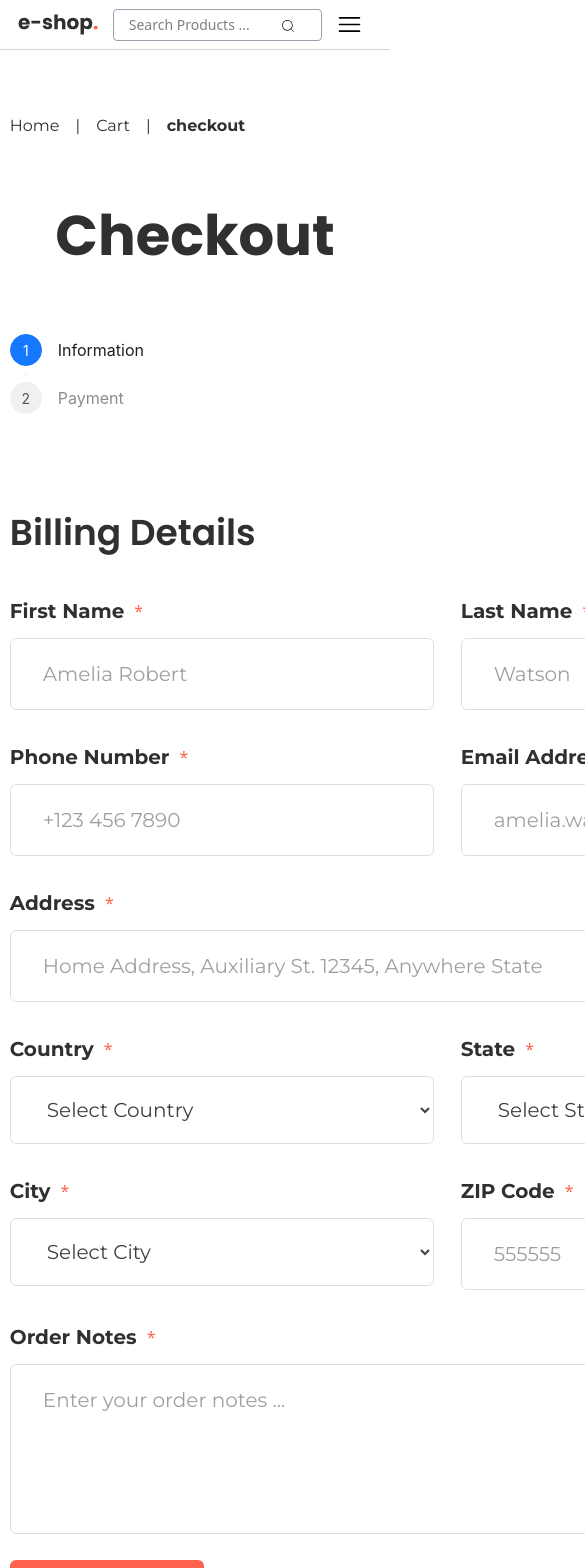
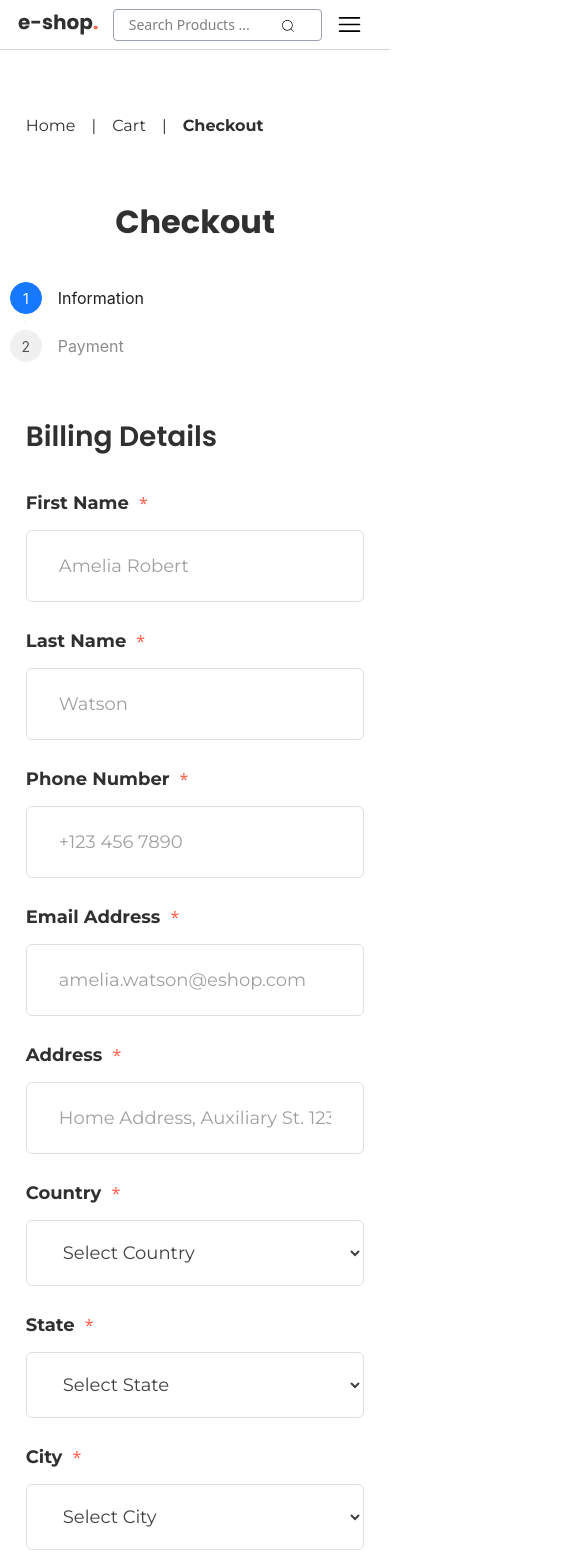
Before and after one commit to Jakaria-Ahmod/e-shop, a React (Vite) app: page /checkout in a window 390 px wide. Shown: the top 1568 px of the page, 585 px wide, since content can reach past the window. Built offline with nearby package versions, Linux system fonts and the light colour scheme.

Commit message:
resoponsvie work done

```diff
--- a/src/pages/chackout/components/ChackoutHeding.jsx
+++ b/src/pages/chackout/components/ChackoutHeding.jsx
@@ -6,8 +6,8 @@ const ChackoutHeding = () => {
   const pageName = pathname.split('/').slice(1, 2)[0];
 
   return (
-    <div>
-      <div className="flex items-center gap-x-[16px]">
+    <div className="px-4 md:px-0">
+      <div className="flex flex-wrap items-center gap-x-[16px] gap-y-2">
         <Link
           to="/"
           className="font-montserrat text-base font-normal leading-[24px] text-colorFour"
@@ -26,7 +26,7 @@ const ChackoutHeding = () => {
         <span className="font-montserrat text-base font-normal leading-[24px] text-colorFour">
           |
         </span>
-        <span className="text-colorFour font-montserrat text-base font-bold leading-[24px]">
+        <span className="text-colorFour font-montserrat text-base font-bold leading-[24px] capitalize">
           {pageName}
         </span>
       </div>
--- a/src/pages/chackout/components/CheckoutSteps.jsx
+++ b/src/pages/chackout/components/CheckoutSteps.jsx
@@ -2,9 +2,9 @@ import React from 'react';
 
 const CheckoutSteps = () => {
   return (
-    <div>
-      <div className="mb-[64px]">
-        <h2 className="font-poppins text-colorFour text-[56px] font-bold leading-[68px] text-center">
+    <div className="px-4 md:px-0">
+      <div className="mb-[40px] md:mb-[64px]">
+        <h2 className="font-poppins text-colorFour text-[32px] sm:text-[40px] md:text-[56px] font-bold leading-[40px] sm:leading-[50px] md:leading-[68px] text-center">
           Checkout
         </h2>
       </div>
--- a/src/pages/chackout/components/Information/From.jsx
+++ b/src/pages/chackout/components/Information/From.jsx
@@ -38,22 +38,22 @@ const From = () => {
   });
 
   const inputClass =
-    'py-[20px] px-[32px] border mt-[12px] w-[424px] rounded-md border-gray-300 outline-none font-montserrat text-[20px] font-normal leading-[30px] opacity-75';
+    'py-[20px] px-[32px] border mt-[12px] w-full rounded-md border-gray-300 outline-none font-montserrat text-[18px] md:text-[20px] font-normal leading-[30px] opacity-75';
 
   const errorStyle = 'text-red-500 text-sm mt-1';
 
   return (
-    <div>
+    <div className="w-full">
       <div>
-        <h2 className="text-colorFour font-poppins text-[36px] font-semibold leading-[46px]">
+        <h2 className="text-colorFour font-poppins text-[28px] md:text-[36px] font-semibold leading-[38px] md:leading-[46px]">
           Billing Details
         </h2>
-        <form className="mt-[40px]" onSubmit={formik.handleSubmit}>
-          <div className="grid grid-cols-2 gap-[32px]">
+        <form className="mt-[32px] md:mt-[40px]" onSubmit={formik.handleSubmit}>
+          <div className="grid grid-cols-1 md:grid-cols-2 gap-x-[32px] gap-y-[24px]">
             {/* First Name */}
             <div>
               <label className="flex items-center gap-x-2.5">
-                <span className="text-colorFour font-montserrat text-[20px] font-bold leading-[30px]">
+                <span className="text-colorFour font-montserrat text-[18px] md:text-[20px] font-bold leading-[30px]">
                   First Name
                 </span>
                 <span className="text-primary">*</span>
@@ -75,7 +75,7 @@ const From = () => {
             {/* Last Name */}
             <div>
               <label className="flex items-center gap-x-2.5">
-                <span className="text-colorFour font-montserrat text-[20px] font-bold leading-[30px]">
+                <span className="text-colorFour font-montserrat text-[18px] md:text-[20px] font-bold leading-[30px]">
                   Last Name
                 </span>
                 <span className="text-primary">*</span>
@@ -97,7 +97,7 @@ const From = () => {
             {/* Phone */}
             <div>
               <label className="flex items-center gap-x-2.5">
-                <span className="text-colorFour font-montserrat text-[20px] font-bold leading-[30px]">
+                <span className="text-colorFour font-montserrat text-[18px] md:text-[20px] font-bold leading-[30px]">
                   Phone Number
                 </span>
                 <span className="text-primary">*</span>
@@ -119,7 +119,7 @@ const From = () => {
             {/* Email */}
             <div>
               <label className="flex items-center gap-x-2.5">
-                <span className="text-colorFour font-montserrat text-[20px] font-bold leading-[30px]">
+                <span className="text-colorFour font-montserrat text-[18px] md:text-[20px] font-bold leading-[30px]">
                   Email Address
                 </span>
                 <span className="text-primary">*</span>
@@ -139,9 +139,9 @@ const From = () => {
             </div>
 
             {/* Address */}
-            <div className="col-span-2">
+            <div className="col-span-1 md:col-span-2">
               <label className="flex items-center gap-x-2.5">
-                <span className="text-colorFour font-montserrat text-[20px] font-bold leading-[30px]">
+                <span className="text-colorFour font-montserrat text-[18px] md:text-[20px] font-bold leading-[30px]">
                   Address
                 </span>
                 <span className="text-primary">*</span>
@@ -150,7 +150,7 @@ const From = () => {
                 name="address"
                 type="text"
                 placeholder="Home Address, Auxiliary St. 12345, Anywhere State"
-                className="py-[20px] px-[32px] border mt-[12px] w-full rounded-md border-gray-300 outline-none font-montserrat text-[20px] font-normal leading-[30px] opacity-75"
+                className="py-[20px] px-[32px] border mt-[12px] w-full rounded-md border-gray-300 outline-none font-montserrat text-[18px] md:text-[20px] font-normal leading-[30px] opacity-75"
                 onChange={formik.handleChange}
                 onBlur={formik.handleBlur}
                 value={formik.values.address}
@@ -160,7 +160,7 @@ const From = () => {
               )}
             </div>
 
-            {/* Country, State, City, ZIP, Notes */}
+            {/* Country, State, City */}
             {[
               {
                 name: 'country',
@@ -180,7 +180,7 @@ const From = () => {
             ].map(field => (
               <div key={field.name}>
                 <label className="flex items-center gap-x-2.5">
-                  <span className="text-colorFour font-montserrat text-[20px] font-bold leading-[30px]">
+                  <span className="text-colorFour font-montserrat text-[18px] md:text-[20px] font-bold leading-[30px]">
                     {field.label}
                   </span>
                   <span className="text-primary">*</span>
@@ -208,7 +208,7 @@ const From = () => {
             {/* ZIP */}
             <div>
               <label className="flex items-center gap-x-2.5">
-                <span className="text-colorFour font-montserrat text-[20px] font-bold leading-[30px]">
+                <span className="text-colorFour font-montserrat text-[18px] md:text-[20px] font-bold leading-[30px]">
                   ZIP Code
                 </span>
                 <span className="text-primary">*</span>
@@ -228,9 +228,9 @@ const From = () => {
             </div>
 
             {/* Notes */}
-            <div className="col-span-2">
+            <div className="col-span-1 md:col-span-2">
               <label className="flex items-center gap-x-2.5">
-                <span className="text-colorFour font-montserrat text-[20px] font-bold leading-[30px]">
+                <span className="text-colorFour font-montserrat text-[18px] md:text-[20px] font-bold leading-[30px]">
                   Order Notes
                 </span>
                 <span className="text-primary">*</span>
@@ -238,7 +238,7 @@ const From = () => {
               <textarea
                 name="notes"
                 placeholder="Enter your order notes ..."
-                className="py-[20px] px-[32px] min-h-[170px] border mt-[12px] w-full rounded-md border-gray-300 outline-none font-montserrat text-[20px] font-normal leading-[30px] opacity-75"
+                className="py-[20px] px-[32px] min-h-[170px] border mt-[12px] w-full rounded-md border-gray-300 outline-none font-montserrat text-[18px] md:text-[20px] font-normal leading-[30px] opacity-75"
                 onChange={formik.handleChange}
                 onBlur={formik.handleBlur}
                 value={formik.values.notes}
--- a/src/pages/chackout/components/Information/index.jsx
+++ b/src/pages/chackout/components/Information/index.jsx
@@ -5,14 +5,12 @@ import UptadesIndex from '../../../home/components/uptades';
 
 const Information = () => {
   return (
-    <div>
-      <div className="grid grid-cols-[870px_594px] gap-x-[56px] my-[80px]">
-        <From></From>
-        <OrderSummary></OrderSummary>
+    <div className="px-4 md:px-6 lg:px-0">
+      <div className="grid grid-cols-1 lg:grid-cols-[870px_594px] gap-y-[40px] lg:gap-y-0 lg:gap-x-[56px] my-[40px] lg:my-[80px]">
+        <From />
+        <OrderSummary />
       </div>
-      <div>
-        <UptadesIndex></UptadesIndex>
-      </div>
+      <div>{/* Maybe UptadesIndex can be used here if needed */}</div>
     </div>
   );
 };
--- a/src/pages/chackout/index.jsx
+++ b/src/pages/chackout/index.jsx
@@ -2,6 +2,7 @@ import React from 'react';
 import ChackoutHeding from './components/ChackoutHeding';
 import CheckoutSteps from './components/CheckoutSteps';
 import CheckoutStesCompo from './components/CheckoutStesCompo';
+import UptadesIndex from '../home/components/uptades';
 
 const Chackout = () => {
   return (
@@ -15,6 +16,9 @@ const Chackout = () => {
       <div>
         <CheckoutStesCompo></CheckoutStesCompo>
       </div>
+      <div>
+        <UptadesIndex></UptadesIndex>
+      </div>
     </div>
   );
 };
--- a/src/pages/home/components/uptades/uptadesLayout/LeftSide/index.jsx
+++ b/src/pages/home/components/uptades/uptadesLayout/LeftSide/index.jsx
@@ -6,41 +6,41 @@ import { toast, ToastContainer } from 'react-toastify';
 const UpdateLeft = () => {
   const [email, setEmail] = useState('');
   const [desable, setDesable] = useState(false);
+
   const handleClick = e => {
     e.preventDefault();
     if (!email) {
       toast.warning('Pliese Enter Your Email....');
       setDesable(true);
-    }
-    // console.log(email);
-    else {
+    } else {
       toast.success('send your Emial . Thank you');
     }
     setEmail('');
   };
+
   return (
-    <div className="lg:h-[531px] w-full bg-linear-to-r from-white-500 to-gray-500 rounded-md overflow-hidden">
-      <div>
-        <div className="w-[681px] h-full p-2 lg:pl-[113px] py-4 lg:pt-[113px] lg:pb-[113px]">
+    <div className="w-full h-auto bg-linear-to-r from-white-500 to-gray-500 rounded-md overflow-hidden">
+      <div className="w-full flex justify-center">
+        <div className="w-full max-w-[681px] h-full px-4 lg:pl-[113px] py-8 lg:pt-[113px] lg:pb-[113px]">
           <h3 className="text-colorFour font-poppins font-semibold leading-[46px] text-[36px]">
             Get Our Updates
           </h3>
-          <p className="text-colorFour font-montserrat text-base w-[400px] lg:w-[600px] lg:text-2xl font-normal leading-[30px] mt-[16px] mb-[32px]">
+          <p className="text-colorFour font-montserrat text-base lg:text-2xl font-normal leading-[30px] mt-[16px] mb-[32px] w-full max-w-[600px]">
             Browse our wide selection of electronics and find the perfect promo
             for you from newsletter.
           </p>
-          <form action="" onSubmit={handleClick}>
+          <form onSubmit={handleClick}>
             <Input
               placeholder="Enter your email address ..."
-              className="lg:!w-[466px] !w-[300px] !p-[14px] mb-[!16px]"
+              className="!w-full max-w-[466px] !p-[14px] mb-[16px]"
               onChange={e => setEmail(e.target.value)}
               name="email"
               value={email}
-            ></Input>
+            />
             <br />
             <br />
             <CommonButton desable={desable}>Subscribe</CommonButton>
-            <ToastContainer></ToastContainer>
+            <ToastContainer />
           </form>
         </div>
       </div>
```
